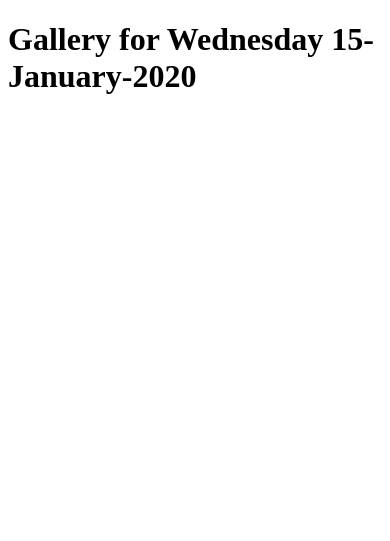
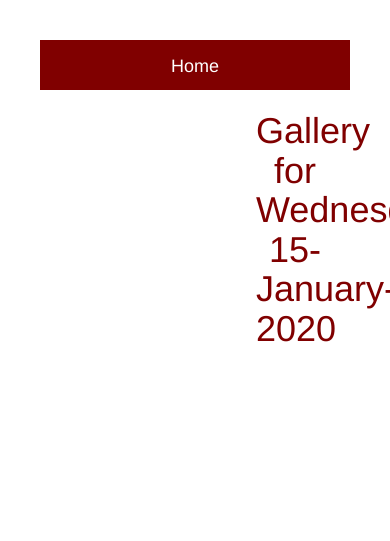
Before and after one commit to Kernael92/gallery, a Django app: template gallery/templates/all-gallery/base.html in a window 390 px wide; the page is wider, and only the part inside the window is pictured. Shown: the top 541 px of that part. Before the commit the page ends 94 px from the top of that part, so only its background shows below. Run offline with Django 3.2, Linux system fonts and the light colour scheme; the template is opened without the code that fills it: most values are stand-ins (such as "Sample title", 1, 10 or a date in 2020); some libraries are stand-ins or nearby versions.

Commit message:
style the navigation bar

```diff
--- /dev/null
+++ b/gallery/static/css/basegallery.css
@@ -0,0 +1,62 @@
+body {
+    padding:20px;
+    margin: 20px;
+    border: 20px;
+}
+h1{
+    color: maroon;
+
+}
+/* The side navigation menu */
+.sidenav {
+    margin: 0;
+    padding: 0;
+    width: 200px;
+    background-color: #f1f1f1;
+    position: fixed;
+    height: 100%;
+    overflow: auto;
+}
+
+/* Sidenav links */
+.sidenav a {
+    display: block;
+    color: black;
+    padding: 16px;
+    text-decoration: none;
+}
+
+/* Active/current link */
+.sidenav a.active {
+    background-color: maroon;
+    color: white;
+}
+
+/* Links on mouse-over */
+.sidenav a:hover:not(.active) {
+    background-color: #555;
+    color: white;
+}
+    /* On screens that are less than 700px wide, make the sidebar into a topbar */
+@media screen and (max-width: 700px) {
+    .sidenav {
+        width: 100%;
+        height: auto;
+        position: relative;
+    }
+    .sidenav a {float: left;}
+    div.container-fluid {margin-left: 0;}
+}
+
+/* On screens that are less than 400px, display the bar vertically, instead of horizontally */
+@media screen and (max-width: 400px) {
+    .sidenav a {
+        text-align: center;
+        float: none;
+    }
+}
+div.container-fluid {
+    margin-left: 200px;
+    padding: 1px 16px;
+    height: 1000px;
+}
--- a/gallery/templates/all-gallery/base.html
+++ b/gallery/templates/all-gallery/base.html
@@ -1,4 +1,6 @@
-{% load bootstrap%}
+{% load bootstrap3%}
+{% load static%}
+
 
 <!DOCTYPE html>
 <html>
@@ -11,11 +13,19 @@
         {% endif%}
         {% block styles%}
             {% bootstrap_css%}
+            <link rel="stylesheet" href="{% static 'css/basegallery.css' %}">
         {% endblock%}
 
     </head>
     <body>
-        {% block content %} <h1>Gallery for {{date|date:"l d-F-Y"}}</h1>{% endblock%}
+        {% include "navbar.html"%}
+        <script src="https://ajax.googleapis.com/ajax/libs/jquery/3.2.1/jquery.min.js"></script>
+        {% block content %}
+        <div class="container-fluid">
+                <h1 class="text-center">Gallery for {{date|date:"l d-F-Y"}}</h1>
+        </div>
+
+        {% endblock%}
         {% block script%}
             <script src="https://ajax.googleapis.com/ajax/libs/jquery/3.2.1/jquery.min.js"></script>
             {% bootstrap_javascript%}
--- /dev/null
+++ b/gallery/templates/navbar.html
@@ -0,0 +1,17 @@
+<!DOCTYPE html>
+<html>
+    <head>
+        <meta charset="utf-8">
+        <meta name="viewport" content="width=device-width, initial-scale=1">
+    </head>
+    <body>
+        <nav class="sidenav" >
+
+                <div class="navbar-header">
+                    <a class='active navbar-brand'  href="{% url 'galleryToday'%}"  >Home</a>
+
+                </div>
+        </nav>
+
+    </body>
+</html>
--- a/kernel/settings.py
+++ b/kernel/settings.py
@@ -120,3 +120,6 @@ USE_TZ = True
 # https://docs.djangoproject.com/en/1.11/howto/static-files/
 
 STATIC_URL = '/static/'
+STATICFILES_DIRS = [
+    os.path.join(BASE_DIR, "static"),
+]
```
Also changed, not shown: gallery/static/css/navbar.css (added, +26 -0 lines).
